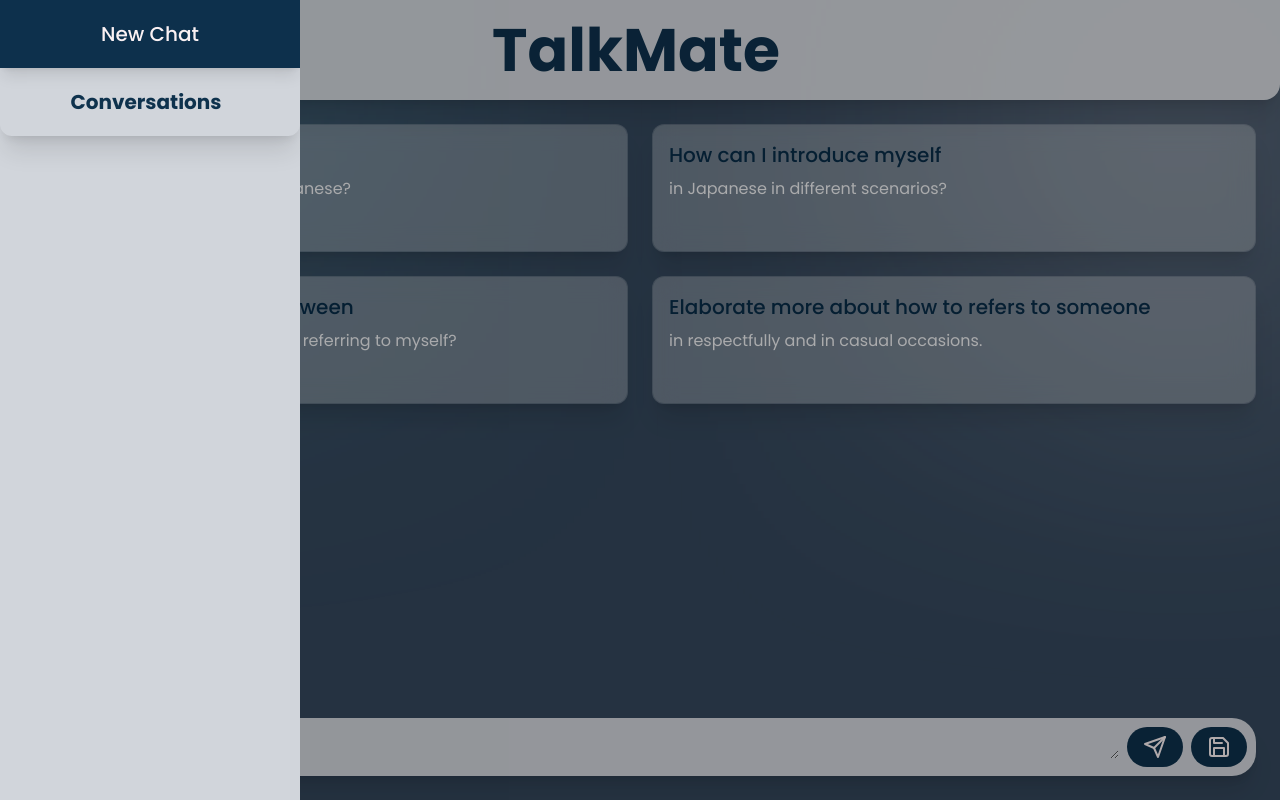
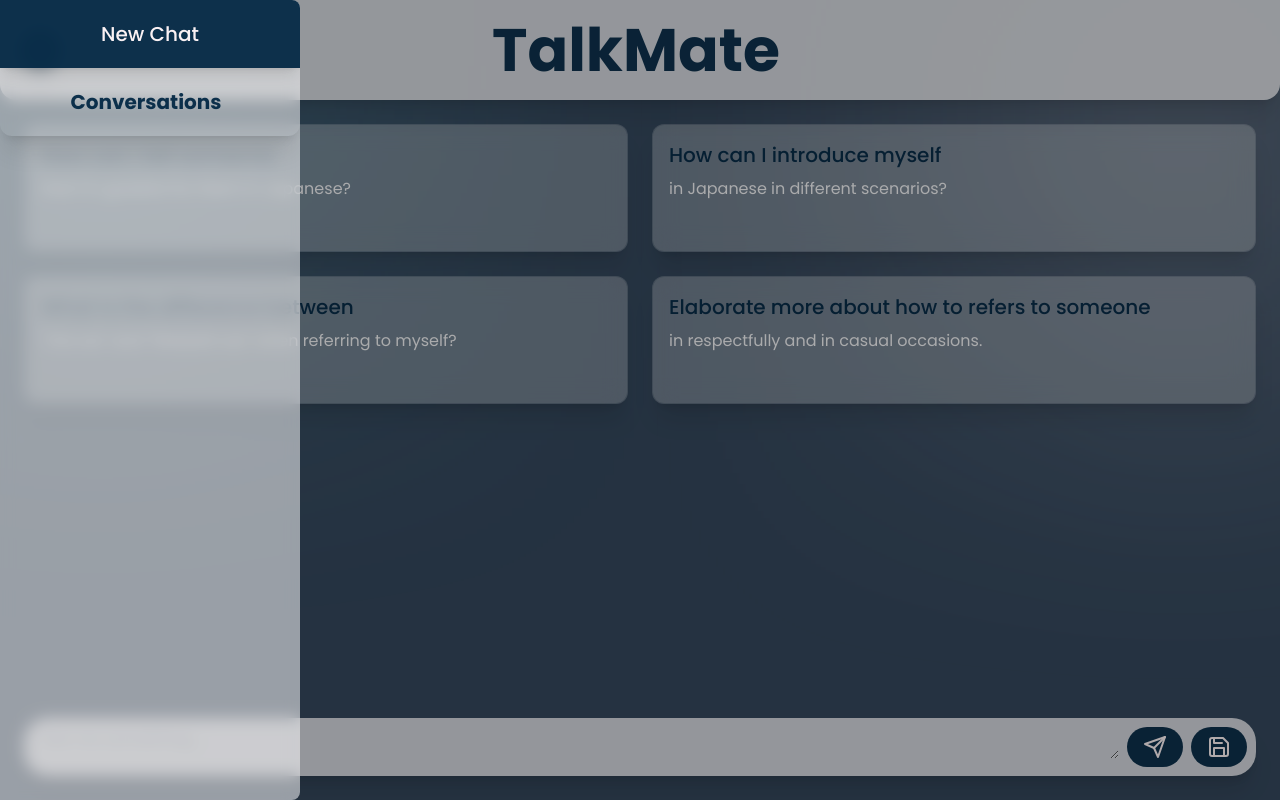
Before and after one commit to AngelJCT/_talkmate_react, a React (Create React App) app: page / in a window 1280 px wide. Both pictures are taken after a click on the button 40 px from the left and 50 px from the top of the page. Built offline with nearby package versions, Linux system fonts and the light colour scheme.

Commit message:
adding glassmorphism to sidebar

```diff
--- a/src/components/Sidebar.js
+++ b/src/components/Sidebar.js
@@ -17,20 +17,20 @@ function Sidebar({ isOpen, onStateChange, setChatLog, conversations, activeConve
   return (
     <Menu
       isOpen={isOpen} onStateChange={onStateChange}
-      className='bg-gray-300'
+      className='bg-gray-50 backdrop-blur bg-opacity-[.55] bg-clip-padding rounded-br-lg rounded-tr-lg'
       styles={{ bmMenu: { zIndex: 5 } }}
     >
-      <button onClick={startNewChat} className='bg-custom-color font-medium text-xl w-full pt-5 pb-5 shadow-lg text-white'>
+      <button onClick={startNewChat} className='bg-custom-color font-medium text-xl w-full pt-5 pb-5 shadow-lg text-white rounded-tr-lg'>
         New Chat
       </button>
       <h2 className='font-bold pt-5 text-xl text-center mb-4 text-custom-blue pr-2 shadow-xl pb-5 rounded-b-xl'>Conversations</h2>
       {conversations.map((conversation, index) => (
         <div
           key={index}
-          className='mb-1'
+          className='m-2'
           onClick={() => loadConversation(index)}
         >
-          <h3 className={`font-bold text-gray-600 pl-3 cursor-pointer border-b-2 border-gray-300 hover:bg-gray-400 pb-2 pt-2 ${index === activeConversationIndex ? 'text-blue-700' : ''}`}>{conversation.title}</h3>
+          <h3 className={`font-medium text-custom-blue pl-3 cursor-pointer border-4 border-custom-blue border-opacity-20 hover:bg-gray-300 rounded-lg pb-2 pt-2 ${index === activeConversationIndex ? 'text-blue-700' : ''}`}>{conversation.title}</h3>
         </div>
       ))}
     </Menu>
```
